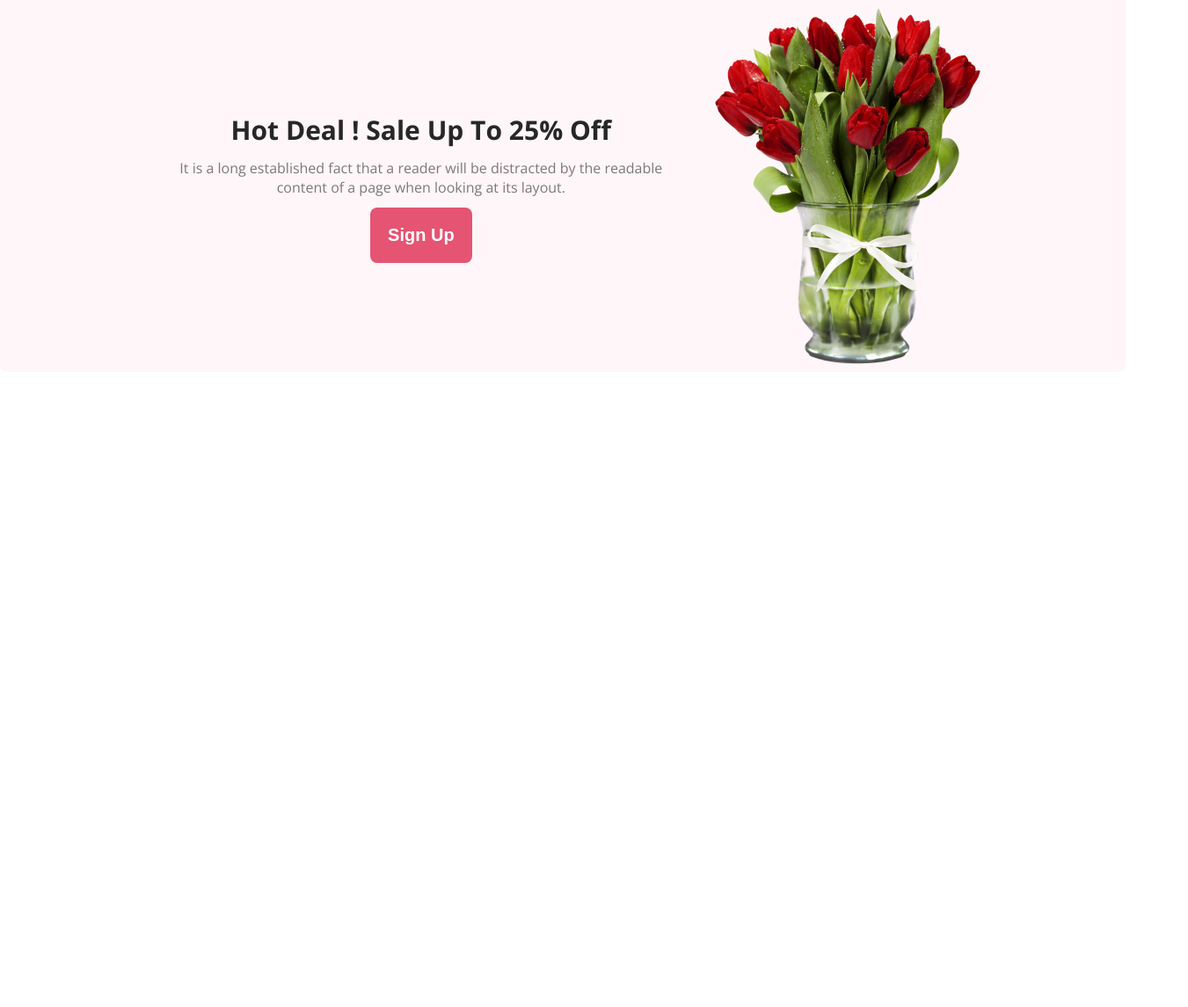
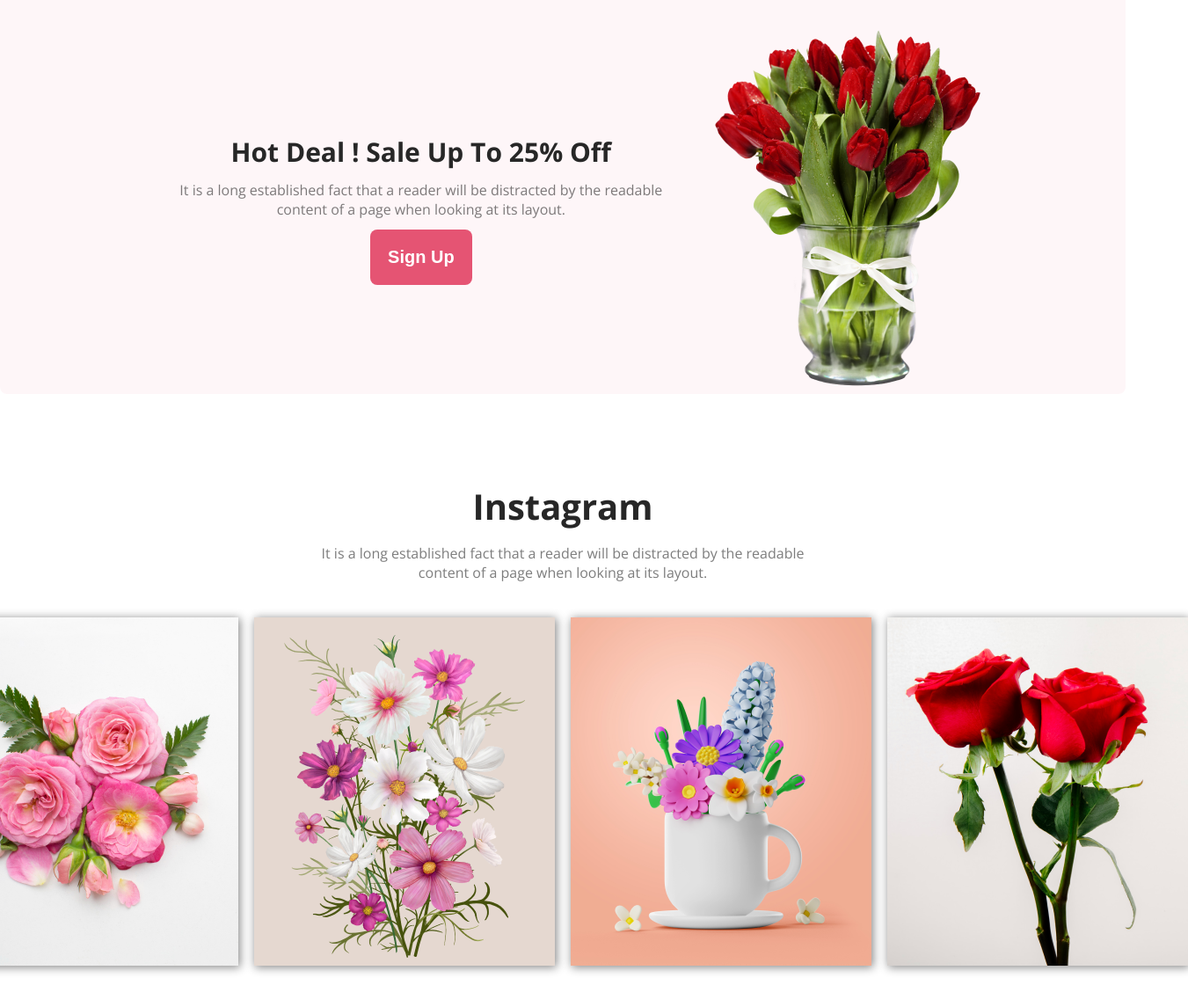
Before and after one commit to arifu00/flower-shop-assignment-ph, a plain HTML site: page index.html in a window 1280 px wide. Shown: the part 1435-2580 px from the top of the page at 88% size, 1351 px wide, since content can reach past the window. Before the commit the page ends 1858 px from the top, so only its background shows below. Drawn offline with nearby package versions, Linux system fonts and the light colour scheme.

Commit message:
added instagram section

```diff
--- a/index.html
+++ b/index.html
@@ -33,7 +33,7 @@
 
     <main>
         <!-- featured-flowers section start  -->
-        <section class="featured-flowers">
+        <section class="section featured-flowers">
             <h3 class="section-title">Our Featured Flowers</h3>
             <p class="section-description">It is a long established fact that a reader will be distracted by the readable <br> content of a page when looking at its layout.</p>
             <div class="featured-flowers-container">
@@ -67,6 +67,19 @@
            </div>
         </section>
         <!-- hot deal section end -->
+
+        <!-- Instagram section start -->
+        <section class="section">
+            <h3 class="section-title">Instagram</h3>
+            <p class="section-description">It is a long established fact that a reader will be distracted by the readable <br> content of a page when looking at its layout.</p>
+            <div class="instagram-container">
+                <div class="flowers-info"><img src="asset/flower1.png" alt=""></div>
+                <div class="flowers-info"><img src="asset/rectangle4.png" alt=""></div>
+                <div class="flowers-info"><img src="asset/rectangle5.png" alt=""></div>
+                <div class="flowers-info"><img src="asset/rectangle6.png" alt=""></div>
+            </div>
+        </section>
+        <!-- Instagram section end-->
     </main>
 
     <footer>
--- a/style.css
+++ b/style.css
@@ -18,12 +18,19 @@
     font-size: 20px;
     font-weight: 700;
 }
+.section {
+    max-width: 1200px;
+    padding: 100px;
+    margin: 0 auto;
 
+
+}
 .section-title {
     color: #272727;
     text-align: center;
     font-size: 40px;
     font-weight: 700;
+    margin-bottom: 15px;
 }
 
 .section-description {
@@ -31,6 +38,7 @@
     text-align: center;
     font-size: 16px;
     font-weight: 400;
+    margin-bottom: 40px;
 }
 
 /* banner style  */
@@ -73,17 +81,11 @@
 /* banner style End  */
 
 /* featured-flowers section start  */
-.featured-flowers {
-    max-width: 1140px;
-    /* margin-top: 100px; */
-    padding: 100px;
-    margin: 0 auto;
-
-}
 
 .featured-flowers-container {
     display: flex;
     margin-top: 30px;
+    justify-content: center;
     gap: 20px;
 
 }
@@ -155,3 +157,15 @@
 }
 
 /* hot deal section end  */
+
+/* instagram section start  */
+.instagram-container{
+    display: flex;
+    gap: 18px;
+    justify-content: center;
+}
+.flowers-info img{
+    box-shadow: 1px 1px 10px 0.5px #888888;
+}
+
+/* instagram section end  */
```
Also changed, not shown: asset/b3.jpg (renamed from asset/b3-465x330.jpg), asset/flower1.png (renamed from asset/flower 01.png), asset/rectangle4.png (renamed from asset/Rectangle 4.png), asset/rectangle5.png (renamed from asset/Rectangle 5.png), asset/rectangle6.png (renamed from asset/Rectangle 6.png).
